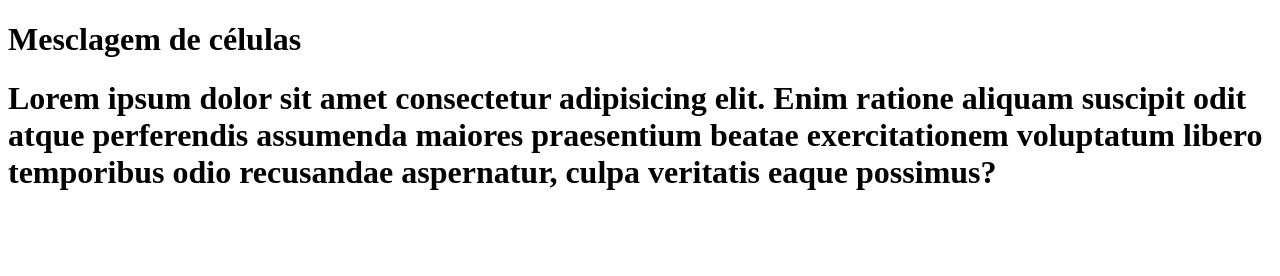
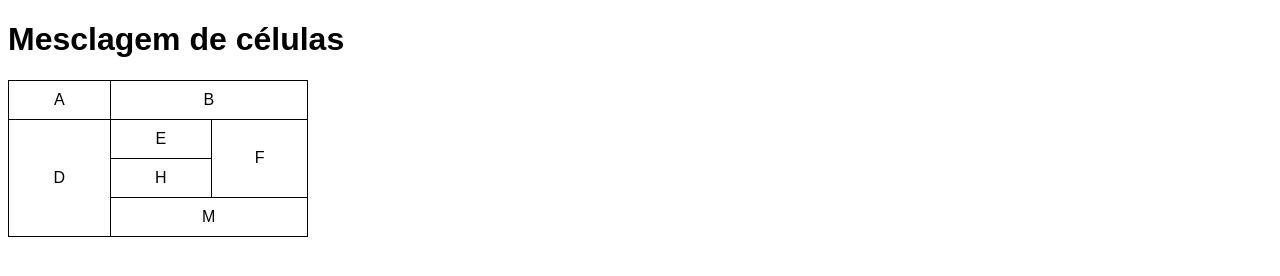
Before and after one commit to giih06/html-css, a plain HTML site: page exercicios/exercicio21 tabelas/tabela03.html in a window 1280 px wide. Drawn offline with Linux system fonts and the light colour scheme.

Commit message:
atualização tabela 03

```diff
--- a/exercicios/exercicio21 tabelas/tabela03.html
+++ b/exercicios/exercicio21 tabelas/tabela03.html
@@ -6,8 +6,46 @@
     <meta name="viewport" content="width=device-width, initial-scale=1.0">
     <title>Tabelas</title>
 </head>
+
+<style>
+    body {
+        font-family: Arial, Helvetica, sans-serif;
+    }
+
+    table {
+        border-collapse: collapse;
+        width: 300px;
+    }
+
+    td {
+        border: 1px solid black;
+        padding: 10px;
+        text-align: center;
+    }
+</style>
 <body>
     <h1>Mesclagem de células</h1>
-    <h1>Lorem ipsum dolor sit amet consectetur adipisicing elit. Enim ratione aliquam suscipit odit atque perferendis assumenda maiores praesentium beatae exercitationem voluptatum libero temporibus odio recusandae aspernatur, culpa veritatis eaque possimus?</h1>
+    <table>
+        <tr>
+            <td>A</td>
+            <td colspan="2">B</td>
+
+        </tr>
+        <tr>
+            <td rowspan="3">D</td>
+            <td>E</td>
+            <td rowspan="2">F</td>
+        </tr>
+        <tr>
+
+            <td>H</td>
+
+        </tr>
+        <tr>
+
+            <td colspan="2">M</td>
+
+        </tr>
+    </table>
 </body>
 </html>
```
